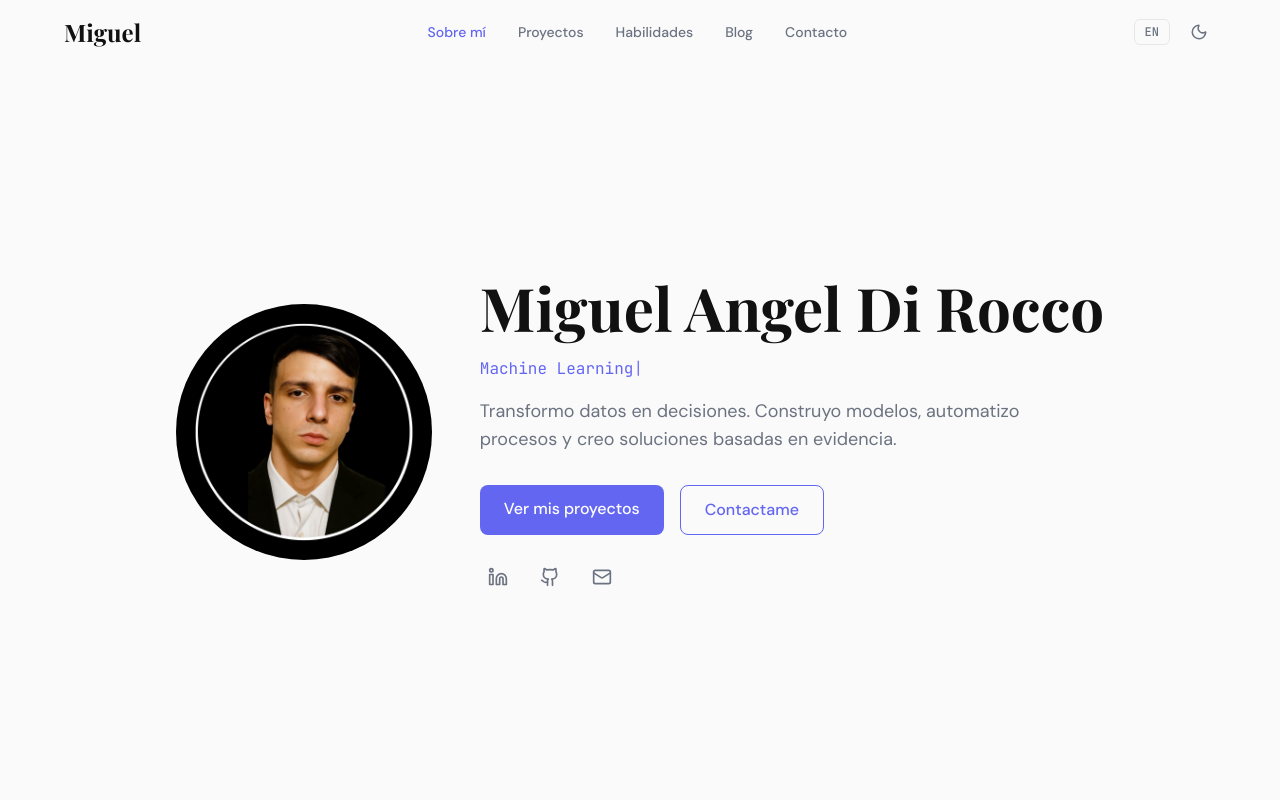
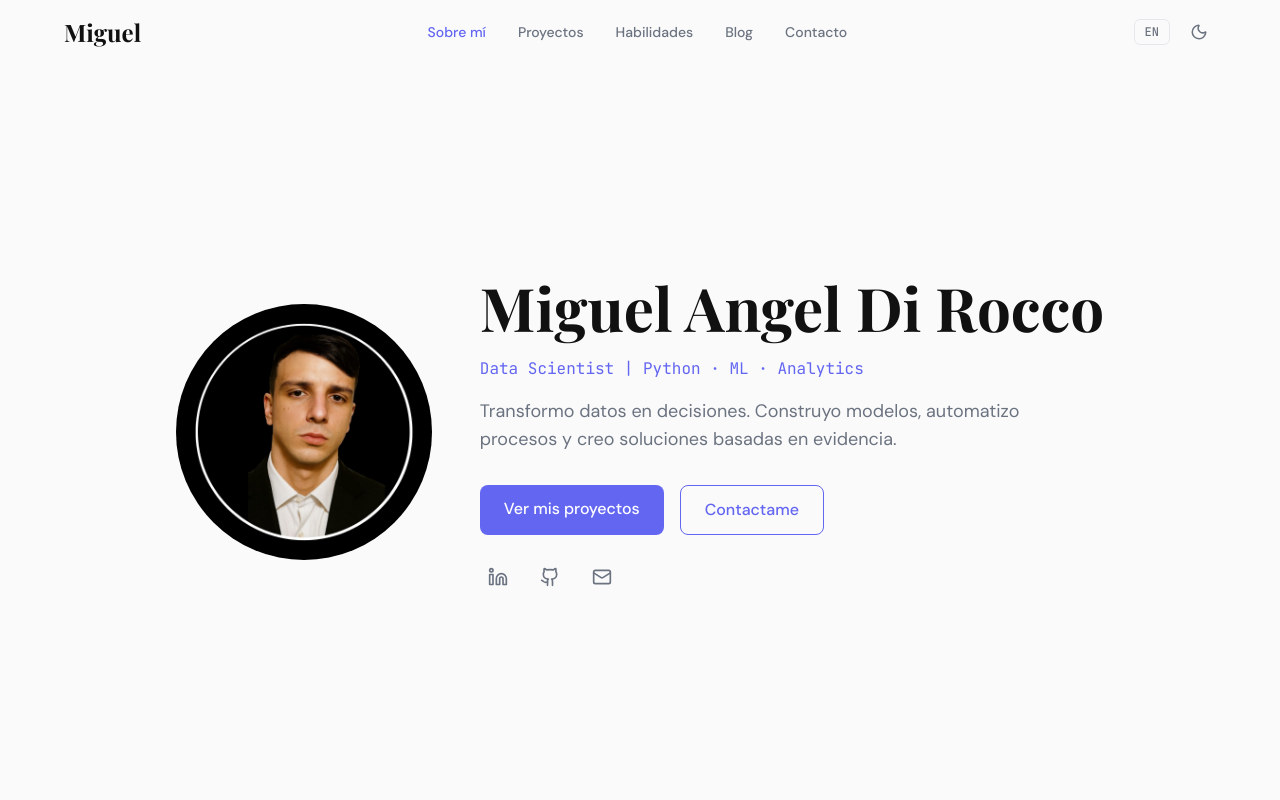
Before and after one commit to MiguelAngelDiRocco/portfolio, a React (Vite) app: page / in a window 1280 px wide. Shown: the top 800 px of the page. Built offline with nearby package versions, Linux system fonts and the light colour scheme.

Commit message:
Revert typing animation in Hero, back to static title
User prefers the title visible immediately without waiting for the
typing loop to cycle through each word.

Co-Authored-By: Claude Opus 4.6 <noreply@anthropic.com>

```diff
--- a/src/components/HeroSection.jsx
+++ b/src/components/HeroSection.jsx
@@ -2,16 +2,8 @@
 import { useTranslation } from 'react-i18next'
 import { motion } from 'framer-motion'
 import { Linkedin, Github, Mail } from 'lucide-react'
-import useTypingEffect from '../hooks/useTypingEffect'
-
 export default function HeroSection() {
-  const { t, i18n } = useTranslation()
-
-  const typingWords = i18n.language === 'en'
-    ? ['Data Scientist', 'Machine Learning', 'Deep Learning', 'NLP']
-    : ['Data Scientist', 'Machine Learning', 'Deep Learning', 'NLP']
-
-  const typedText = useTypingEffect(typingWords)
+  const { t } = useTranslation()
 
   // Animación staggered para elementos del hero
   const container = {
@@ -69,8 +61,7 @@ export default function HeroSection() {
             variants={fadeUp}
             className="mt-3 font-mono text-sm md:text-base text-accent"
           >
-            <span>{typedText}</span>
-            <span className="animate-pulse">|</span>
+            {t('hero.title')}
           </motion.p>
 
           <motion.p
```
